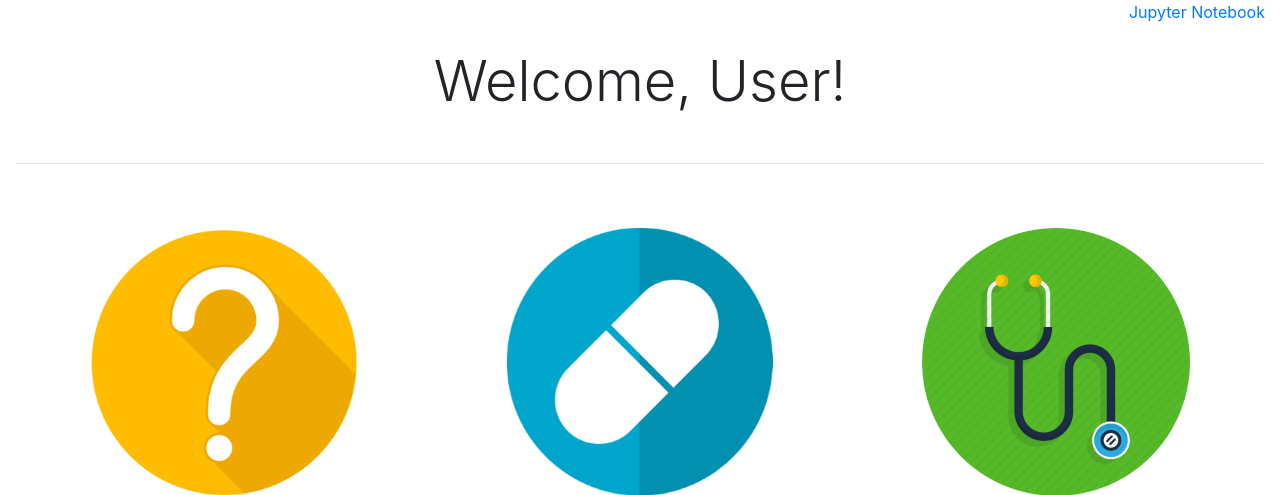
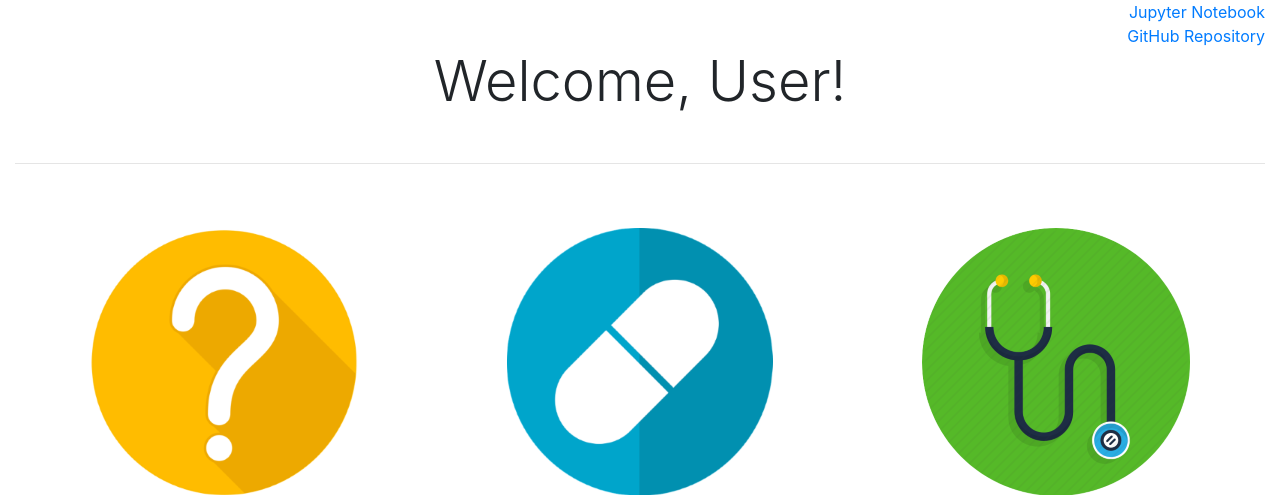
Before and after one commit to gemmang1/Heart-Disease-Dashboard, a Django app: page / in a window 1280 px wide. Shown: the top 495 px of the page. Run offline with Django 4.2, Linux system fonts and the light colour scheme.

Commit message:
add github repo link

```diff
--- a/home/templates/home/index.html
+++ b/home/templates/home/index.html
@@ -31,8 +31,9 @@
                     <h1 class="display-4">Welcome, User!</h1>
                 </div>
             </div>
-            <div class="col-3 text-right">
+            <div class="col-3 text-right d-flex flex-column">
                 <a href="/machinelearning/notebook/">Jupyter Notebook</a>
+                <a href="https://github.com/gemmang1/heart-disease-dashboard">GitHub Repository</a>
             </div>
         </div>
         <div class="row">
```
